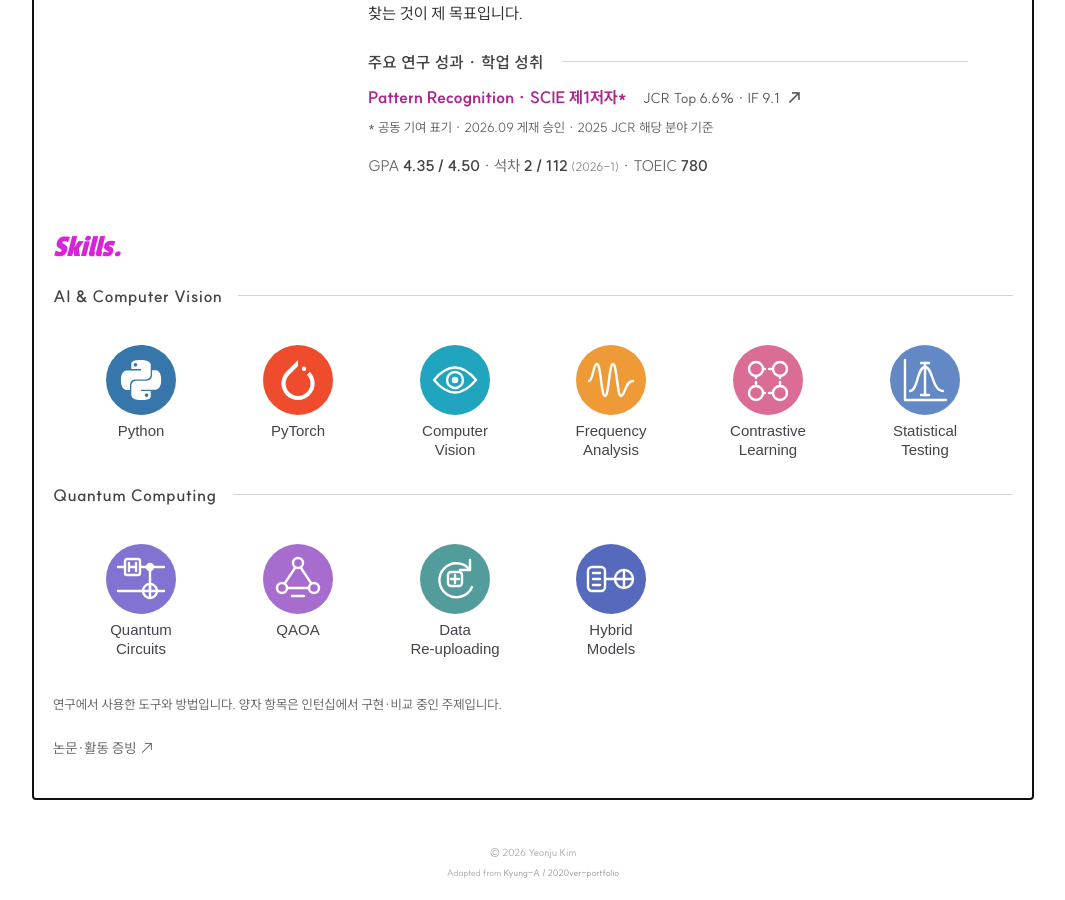
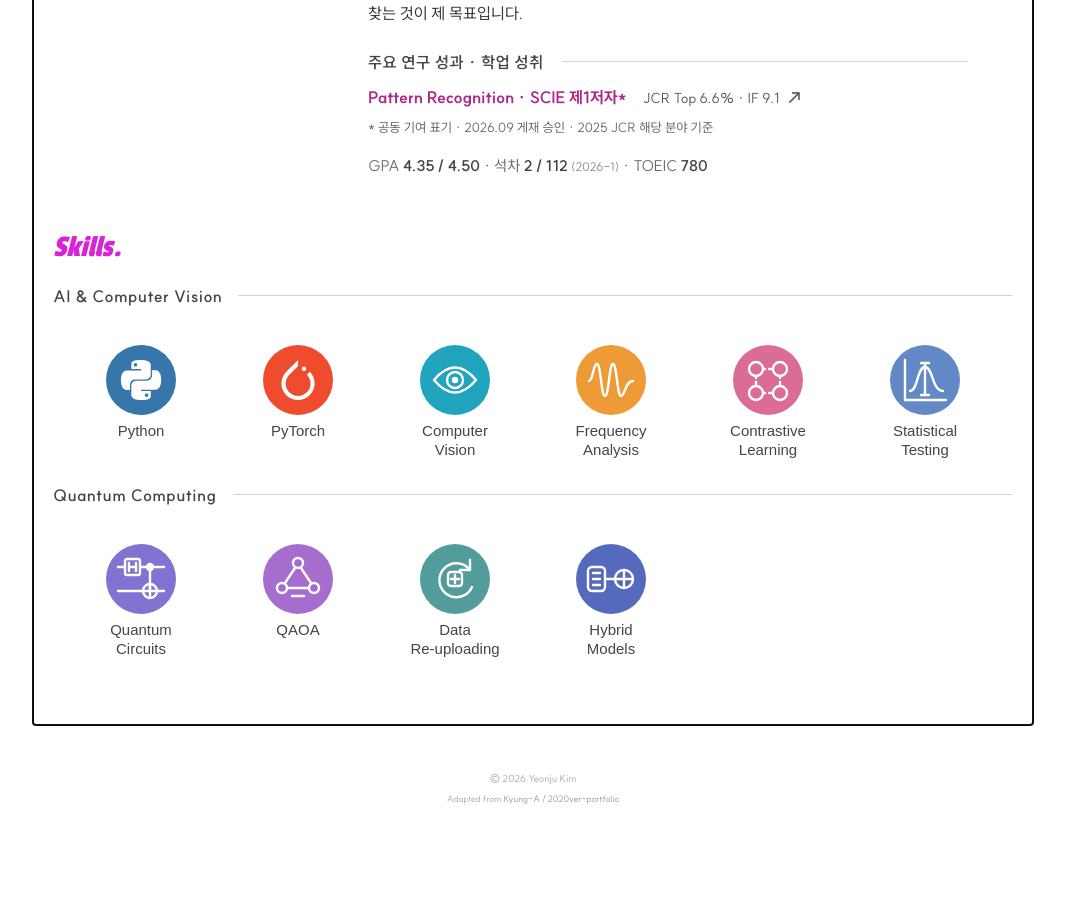
Before and after one commit to KimYeonJuu/KimYeonJuu.github.io, a Jekyll site: the page built from index.html, in a window 1280 px wide and 900 px high, scrolled down 918 px. Shown: the whole window, without its empty margins (107-1172 px from the left). Built offline with Jekyll 4.4.1, drawn with Linux system fonts in a browser that asks for light colours; after the commit the page ends 1744 px from its top, so only the background shows below that.

Commit message:
Remove Skills explanatory note and extra evidence shortcut

```diff
--- a/index.html
+++ b/index.html
@@ -48,8 +48,6 @@ title: 연구 포트폴리오
 <div class="skill-group"><h3 class="skill-category">AI & Computer Vision</h3><div class="skillsImg skill-icons"><a href="research/tfm.html" data-open-project="tfm" aria-haspopup="dialog" aria-label="Python · 관련 연구"><img src="assets/profile/skill-python.svg" width="116" height="116" alt="Python"></a><a href="research/tfm.html" data-open-project="tfm" aria-haspopup="dialog" aria-label="PyTorch · 관련 연구"><img src="assets/profile/skill-pytorch.svg" width="116" height="116" alt="PyTorch"></a><a href="research/contrastive.html" data-open-project="contrastive" aria-haspopup="dialog" aria-label="Computer Vision · 관련 연구"><img src="assets/profile/skill-vision.svg" width="116" height="116" alt="Computer Vision"></a><a href="research/tfm.html" data-open-project="tfm" aria-haspopup="dialog" aria-label="Frequency Analysis · 관련 연구"><img src="assets/profile/skill-fft.svg" width="116" height="116" alt="Frequency Analysis"></a><a href="research/contrastive.html" data-open-project="contrastive" aria-haspopup="dialog" aria-label="Contrastive Learning · 관련 연구"><img src="assets/profile/skill-contrastive.svg" width="116" height="116" alt="Contrastive Learning"></a><a href="research/tfm.html" data-open-project="tfm" aria-haspopup="dialog" aria-label="Statistical Testing · 관련 연구"><img src="assets/profile/skill-statistics.svg" width="116" height="116" alt="Statistical Testing"></a></div></div>
 <div class="skill-group"><h3 class="skill-category">Quantum Computing</h3><div class="skillsImg skill-icons"><a href="research/quantum.html" data-open-project="quantum" aria-haspopup="dialog" aria-label="Quantum Circuits · 관련 연구"><img src="assets/profile/skill-circuit.svg" width="116" height="116" alt="Quantum Circuits"></a><a href="research/quantum.html" data-open-project="quantum" aria-haspopup="dialog" aria-label="QAOA · 관련 연구"><img src="assets/profile/skill-qaoa.svg" width="116" height="116" alt="QAOA"></a><a href="research/quantum.html" data-open-project="quantum" aria-haspopup="dialog" aria-label="Data Re-uploading · 관련 연구"><img src="assets/profile/skill-reupload.svg" width="116" height="116" alt="Data Re-uploading"></a><a href="research/quantum.html" data-open-project="quantum" aria-haspopup="dialog" aria-label="Quantum–Classical Models · 관련 연구"><img src="assets/profile/skill-hybrid.svg" width="116" height="116" alt="Quantum–Classical Models"></a></div></div>
     </div>
-    <p class="skill-note">연구에서 사용한 도구와 방법입니다. 양자 항목은 인턴십에서 구현·비교 중인 주제입니다.</p>
-    <div class="section-links"><a href="#project" data-open-project="evidence" aria-haspopup="dialog">논문·활동 증빙 ↗</a></div>
   </div>
 </section>
 <section id="project" class="content tab-panel" role="tabpanel" data-panel="project" aria-labelledby="tab-project" tabindex="0" hidden>
```
